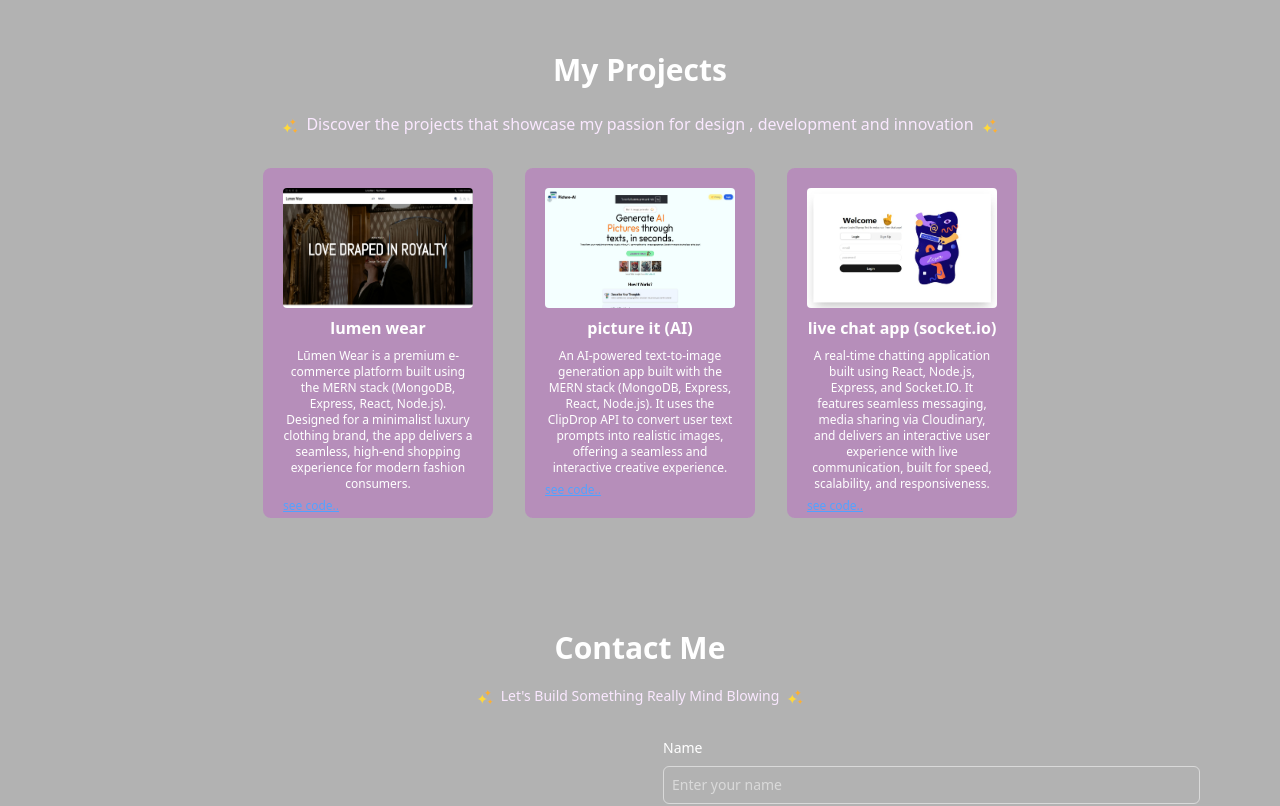
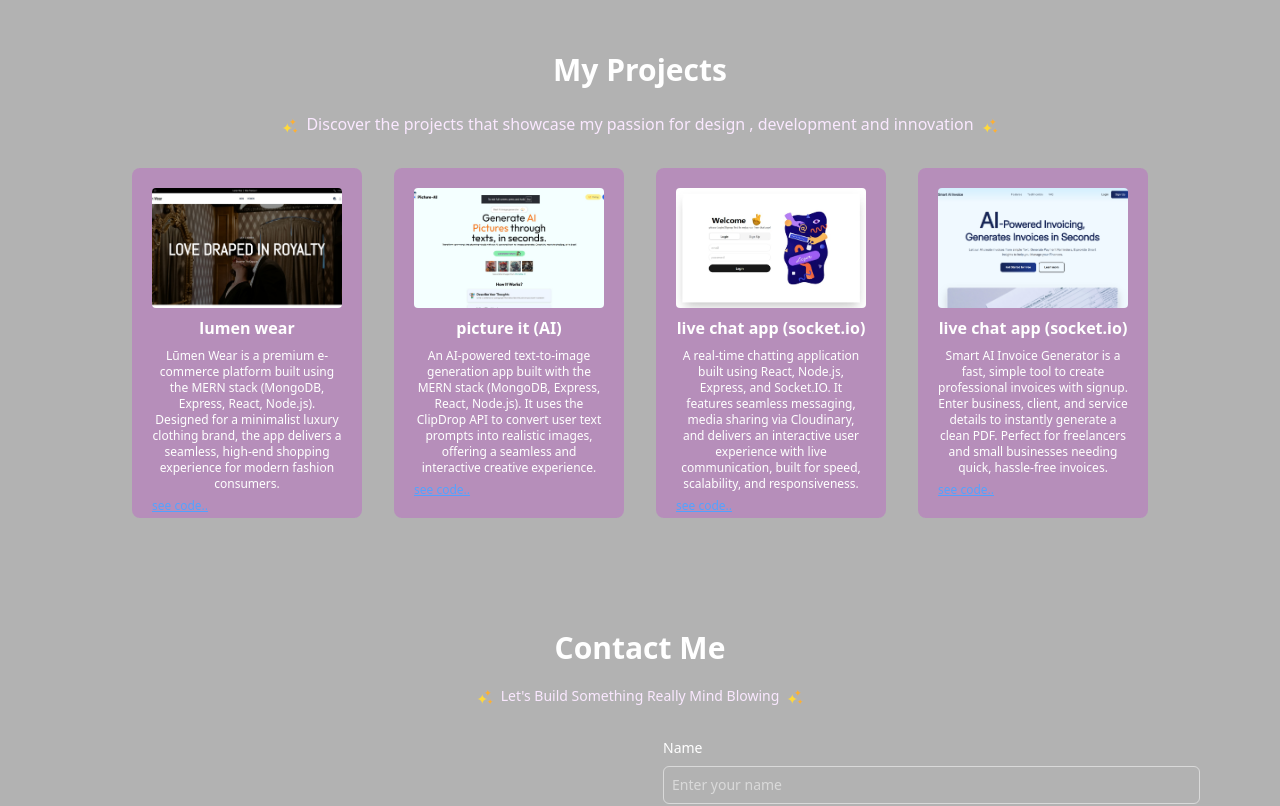
Before and after one commit to the-coder-sachin/my-portfolio, a React (Vite) app in the folder client/: page / in a window 1280 px wide. Shown: the part 1580-2386 px from the top of the page. Built offline with nearby package versions, Linux system fonts and the light colour scheme.

Commit message:
feat: add new project
Smart AI Invoice

```diff
--- a/client/src/components/projects/Project.jsx
+++ b/client/src/components/projects/Project.jsx
@@ -1,5 +1,42 @@
 import assets from '../../assets'
 import ProjectCard from './ProjectCard'
+
+
+const projects = [
+  {
+    live: "https://l-men-wear-jww4.vercel.app/",
+    img: assets.lumenWear,
+    title: "lumen wear",
+    description:
+      "Lūmen Wear is a premium e-commerce platform built using the MERN stack (MongoDB, Express, React, Node.js). Designed for a minimalist luxury clothing brand, the app delivers a seamless, high-end shopping experience for modern fashion consumers.",
+    link: "https://github.com/the-coder-sachin/-L-men-Wear",
+  },
+  {
+    live: "https://picture-it-sigma.vercel.app/",
+    img: assets.pictureIt,
+    title: "picture it (AI)",
+    description:
+      "An AI-powered text-to-image generation app built with the MERN stack (MongoDB, Express, React, Node.js). It uses the ClipDrop API to convert user text prompts into realistic images, offering a seamless and interactive creative experience.",
+    link: "https://github.com/the-coder-sachin/picture-it",
+  },
+  {
+    live: "https://live-chat-app-jan-2025.vercel.app/",
+    img: assets.freeChatApp,
+    title: "live chat app (socket.io)",
+    description:
+      "A real-time chatting application built using React, Node.js, Express, and Socket.IO. It features seamless messaging, media sharing via Cloudinary, and delivers an interactive user experience with live communication, built for speed, scalability, and responsiveness.",
+    link: "https://github.com/the-coder-sachin/live-chat-app-jan-2025",
+  },
+  {
+    live: "https://smart-ai-invoice-generator.vercel.app/",
+    img: assets.smartAIInvoice,
+    title: "live chat app (socket.io)",
+    description:
+      "Smart AI Invoice Generator is a fast, simple tool to create professional invoices with signup. Enter business, client, and service details to instantly generate a clean PDF. Perfect for freelancers and small businesses needing quick, hassle-free invoices.",
+    link: "https://github.com/the-coder-sachin/smart-ai-invoice-generator",
+  },
+];
+
 
 const Project = () => {
   return (
@@ -14,33 +51,16 @@ const Project = () => {
 
       {/* cards */}
       <div className="flex flex-col md:flex-row flex-wrap items-center justify-center gap-8 p-8">
-        <ProjectCard
-          live={"https://l-men-wear-jww4.vercel.app/"}
-          img={assets.lumenWear}
-          title={"lumen wear"}
-          description={
-            "Lūmen Wear is a premium e-commerce platform built using the MERN stack (MongoDB, Express, React, Node.js). Designed for a minimalist luxury clothing brand, the app delivers a seamless, high-end shopping experience for modern fashion consumers."
-          }
-          link={"https://github.com/the-coder-sachin/-L-men-Wear"}
-        />
-        <ProjectCard
-          live={"https://picture-it-sigma.vercel.app/"}
-          img={assets.pictureIt}
-          title={"picture it (AI)"}
-          description={
-            "An AI-powered text-to-image generation app built with the MERN stack (MongoDB, Express, React, Node.js). It uses the ClipDrop API to convert user text prompts into realistic images, offering a seamless and interactive creative experience."
-          }
-          link={"https://github.com/the-coder-sachin/picture-it"}
-        />
-        <ProjectCard
-          live={"https://live-chat-app-jan-2025.vercel.app/"}
-          img={assets.freeChatApp}
-          title={"live chat app (socket.io)"}
-          description={
-            "A real-time chatting application built using React, Node.js, Express, and Socket.IO. It features seamless messaging, media sharing via Cloudinary, and delivers an interactive user experience with live communication, built for speed, scalability, and responsiveness."
-          }
-          link={"https://github.com/the-coder-sachin/live-chat-app-jan-2025"}
-        />
+        {projects.map((project, index) => (
+          <ProjectCard
+            key={index}
+            live={project.live}
+            img={project.img}
+            title={project.title}
+            description={project.description}
+            link={project.link}
+          />
+        ))}
       </div>
     </section>
   );
--- a/client/src/components/projects/ProjectCard.jsx
+++ b/client/src/components/projects/ProjectCard.jsx
@@ -4,7 +4,7 @@ const ProjectCard = ({ img, title, description, link, live }) => {
       onClick={() => window.open(live, "_blank", "noopener,noreferrer")}
       className="h-[350px] w-[230px] cursor-pointer rounded-lg text-white p-5 bg-fuchsia-600/20 transition-all duration-300 ease-in-out hover:-translate-y-2 hover:bg-gradient-to-bl from-rose-600/50 to-fuchsia-500/50 "
     >
-      <img src={img} alt="frontend" className="h-[120px] mx-auto rounded" />
+      <img src={img} alt="frontend" className="h-[120px] mx-auto rounded object-cover" />
       <h3 className="font-bold text-center mt-2">{title}</h3>
       <p className="text-xs text-center mt-2">{description}</p>
       <a
```
Also changed, not shown: client/src/assets/index.js (+5 -2 lines), client/src/assets/smartAIInvoice.png (added), 1 other file (tests, documents, lock files or other folders).
